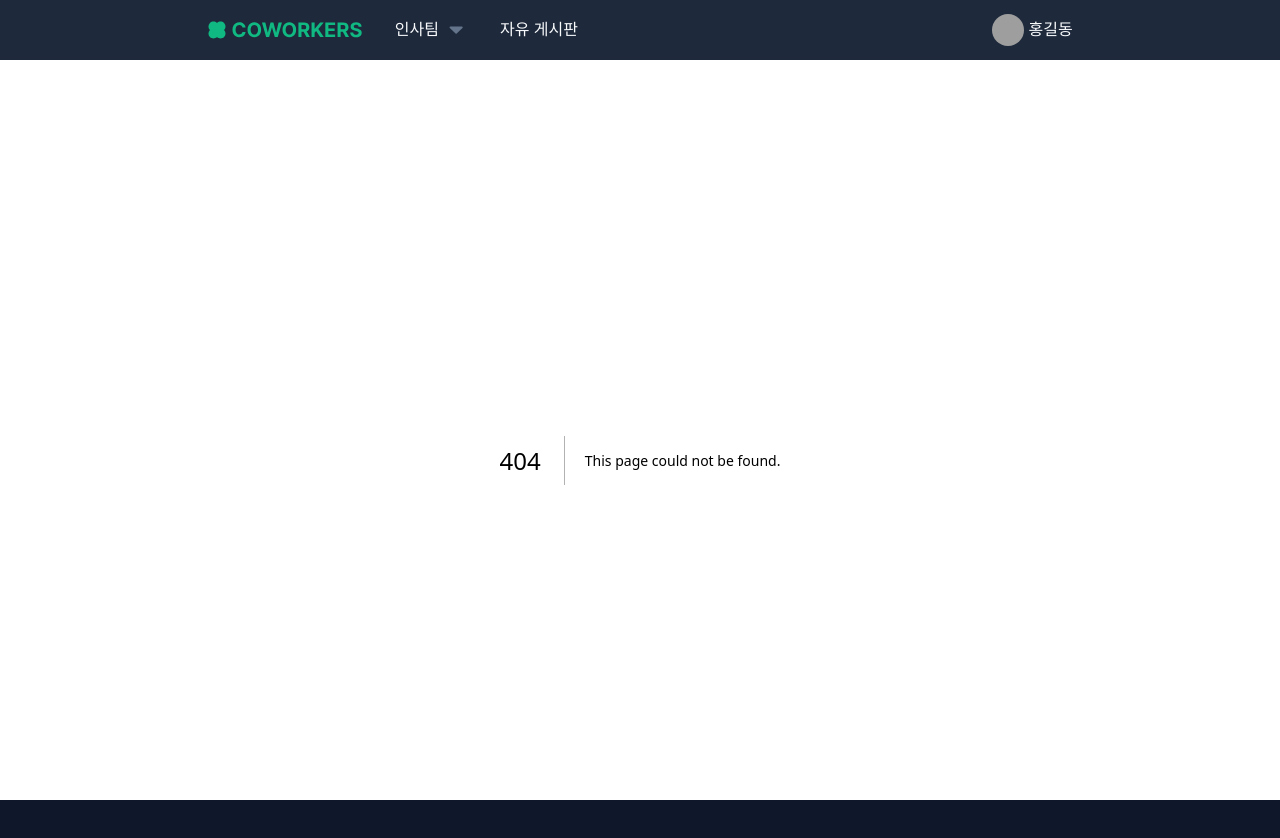
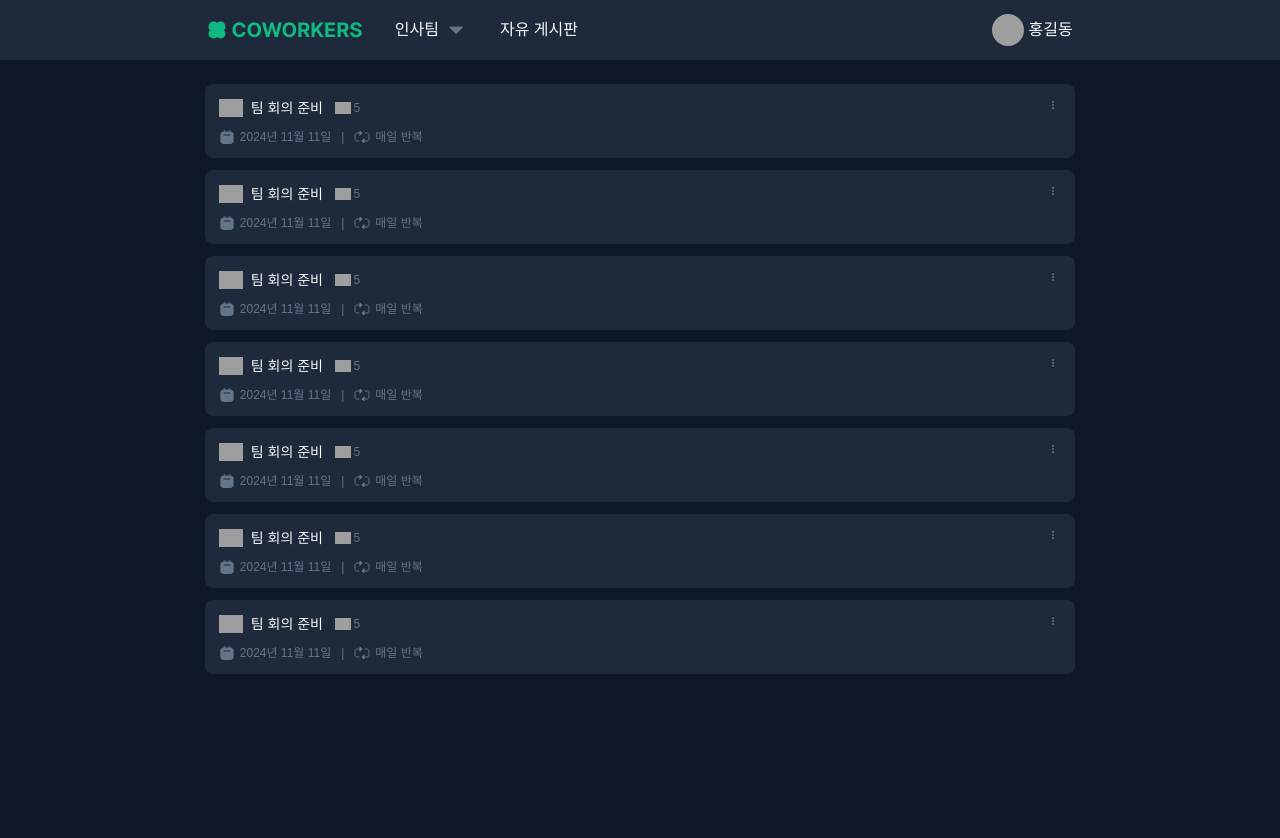
Before and after one commit to mingmi9/fe11-part4-team1-coworkers, a Next.js app: page /tasklist in a window 1280 px wide. Before the commit this address had no page. Shown: the top 838 px of the page. Built offline with nearby package versions, Linux system fonts and the light colour scheme; grey boxes are pictures that could not be loaded; a web font is replaced by a local one.

Commit message:
feat: add task card component

```diff
--- /dev/null
+++ b/app/(routes)/tasklist/_components/TaskCard.tsx
@@ -0,0 +1,110 @@
+'use client';
+
+import Image from "next/image";
+import Dropdown from "@/_components/common/Dropdown";
+
+import { formatDate } from "@/_lib/utils/format-date";
+
+const TaskCard = () => {
+  const mockTaskData = {
+    doneBy: {
+      user: {
+        image: "/profile1.jpg",
+        nickname: "김코딩",
+        id: 1
+      }
+    },
+    writer: {
+      image: "/profile2.jpg",
+      nickname: "박해커",
+      id: 2
+    },
+    displayIndex: 1,
+    commentCount: 5,
+    deletedAt: null,
+    recurringId: 101,
+    frequency: "매일 반복",
+    updatedAt: "2024-11-11T10:00:00.000Z",
+    doneAt: "2024-01-21T09:30:00.000Z",
+    date: "2024-01-21T00:00:00.000Z",
+    description: "팀 회의 준비 자료 작성하기",
+    name: "팀 회의 준비",
+    id: 1001
+  };
+
+  const formattedDate = formatDate(mockTaskData.updatedAt, "YYYY년 M월 D일");
+
+  return (
+    <article aria-label="할 일 카드" className="w-full px-[1.4rem] h-[7.4rem] mb-[1.2rem] py-[1.2rem] rounded-[0.8rem] bg-background-secondary hover:bg-background-tertiary transition-colors duration-300 flex flex-col justify-between">
+        <div className="flex items-center justify-between">
+          <div className="flex items-center">
+            <button
+              type="button"
+              aria-label="할 일 완료 버튼"
+              className="mr-[0.8rem]"
+              >
+                <Image
+                  src="/icons/checkbox-default.svg"
+                  alt="할 일 완료 버튼"
+                  width={24}
+                  height={24}
+                   />
+            </button>
+            <h2 className="text-text-primary text-[1.4rem] mr-[1.2rem]">{mockTaskData.name}</h2>
+            <div className="flex items-center gap-1">
+              <Image
+                  src="/icons/comment.svg"
+                  alt=""
+                  width={16}
+                  height={16}
+                   />
+              <span className="text-text-default text-[1.2rem]">{mockTaskData.commentCount}</span>
+            </div>
+          </div>
+          <Dropdown>
+            {({ isOpen, toggleDropdown }) => (
+              <>
+                <Dropdown.Button onClick={toggleDropdown}>
+                  <Image
+                    src="/icons/kebab-small-button.svg"
+                    alt="더보기 아이콘"
+                    width={16}
+                    height={16}
+                  />
+                </Dropdown.Button>
+                <Dropdown.Menu isOpen={isOpen}>
+                  <Dropdown.Item toggleDropdown={toggleDropdown}>수정하기</Dropdown.Item>
+                  <Dropdown.Item toggleDropdown={toggleDropdown}>삭제하기</Dropdown.Item>
+                </Dropdown.Menu>
+              </>
+            )}
+          </Dropdown>
+        </div>
+        <div className="flex items-center gap-[1rem] text-[1.2rem] text-text-default">
+          <div className="flex items-center gap-2">
+            <Image
+                  src="/icons/icon_calendar.svg"
+                  alt=""
+                  width={16}
+                  height={16}
+                   />
+            <time>{formattedDate}</time>
+          </div>
+          <span>
+            |
+          </span>
+          <div className="flex items-center gap-2">
+            <Image
+                  src="/icons/icon_repeat.svg"
+                  alt=""
+                  width={16}
+                  height={16}
+                   />
+            <span className="text-[1.2rem]">{mockTaskData.frequency}</span>
+          </div>
+        </div>
+    </article>
+  )
+}
+
+export default TaskCard;
--- /dev/null
+++ b/app/(routes)/tasklist/page.tsx
@@ -0,0 +1,18 @@
+import TaskCard from "./_components/TaskCard";
+
+const TaskListPage = () => {
+
+  return (
+    <div className="px-[3.2rem] py-[2.4rem] pc:px-[16vw] bg-background-primary h-screen">
+      <TaskCard />
+      <TaskCard />
+      <TaskCard />
+      <TaskCard />
+      <TaskCard />
+      <TaskCard />
+      <TaskCard />
+    </div>
+  );
+};
+
+export default TaskListPage;
```
